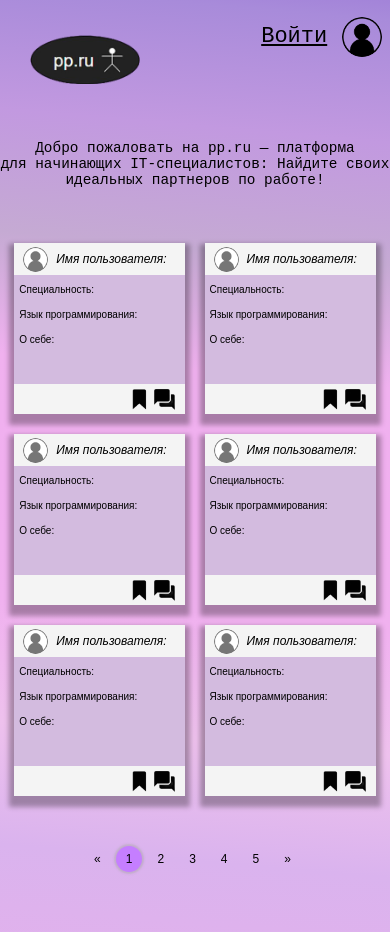
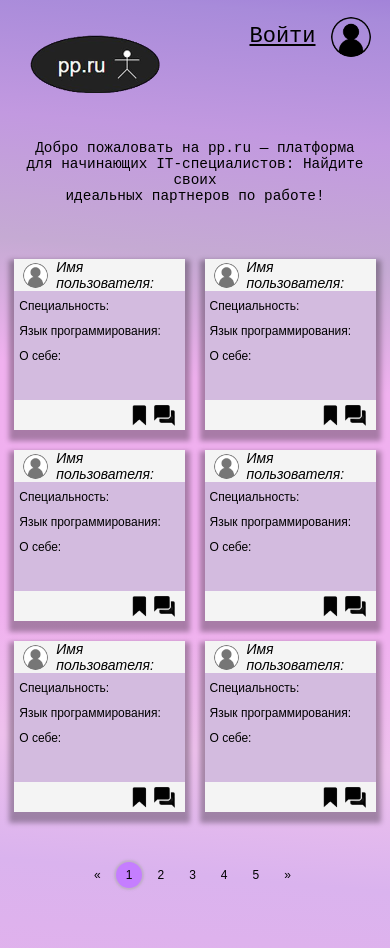
Before and after one commit to yakisomi/pp.ru, a plain HTML site: page index.html in a window 390 px wide. Drawn offline with Linux system fonts and the light colour scheme.

Commit message:
style.css

```diff
--- a/style.css
+++ b/style.css
@@ -291,11 +291,6 @@ h1 {
         justify-content: center;
     }
 
-    .login-icon {
-        top: 25px;
-        right: 20px;
-    }
-
     .text-container h2 {
         text-align: center;
         font-size: 1.2em;
@@ -316,13 +311,7 @@ h1 {
     }
     .text-container {
         margin-top: 70px;
-    }
-    .header-container {
-        display: flex;
-        justify-content: space-between;
-        align-items: center;
-        width: 90%;
-        padding: 10px 0;
+        width: 96%;
     }
 
     .logo-login-container {
@@ -359,7 +348,7 @@ h1 {
         position: static;
         text-align: center;
         margin: 10px 0;
-        font-size: 1.5em;
+        font-size: 1.8em;
     }
 
     .text-container h2 {
@@ -369,12 +358,6 @@ h1 {
 
     .text-container {
         margin-top: 140px;
-    }
-
-    .user-block {
-        width: 90%;
-        max-width: 350px;
-        margin: 10px auto;
     }
 
     .pagination {
@@ -402,23 +385,17 @@ h1 {
 }
 
 @media (max-width: 480px) {
-    body {
-        display: flex;
-        flex-direction: column;
-        align-items: center;
-        justify-content: center;
-    }
 
     .container {
         display: grid;
         grid-template-columns: repeat(2, 1fr);
         width: 95%;
         margin-top: 15px;
+        gap: 0 10px;
     }
 
     .user-block {
         width: 95%;
-        max-width: 300px;
         margin: 10px auto;
         height: auto;
         font-size: 12px;
@@ -445,19 +422,19 @@ h1 {
         padding: 6px 10px;
     }
 
-    .logo {
-        width: 110px;
-        margin: 5px 5px 0 0;
+    .login-icon {
+        top: 2%;
+        right: 5%;
     }
 
-    .login-icon {
-        position: absolute;
-        top: 2%;
-        right: 2%;
-        margin: 0;
-        display: flex;
-        align-items: center;
-        max-width: 200px;
+    .login-icon img{
+        width: 70px;
+        height: 70px;
+        border-radius: 70px;
+    }
+
+    .logo {
+        width: 130px;
     }
 
     .login-icon img {
@@ -473,17 +450,17 @@ h1 {
 
     .text-container h2 {
         text-align: center;
-        font-size: clamp(0.8em, 3vw, 1.2em);
+        font-size: clamp(0.8em, 3vw, 1.4em);
     }
 
     .user-block h3 {
-        font-size: 10px;
+        font-size: 12px;
         margin: 5px 5px;
         line-height: 20px;
     }
 
     .user-block header i {
-        font-size: 12px;
+        font-size: 14px;
     }
 
     .pagination {
```
